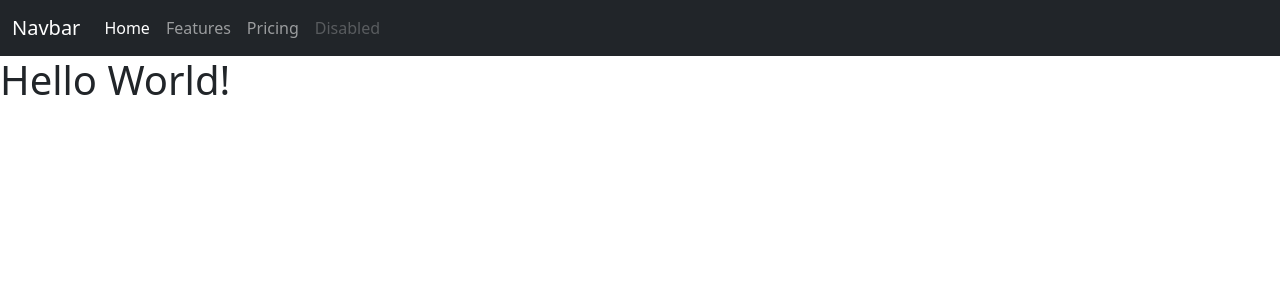
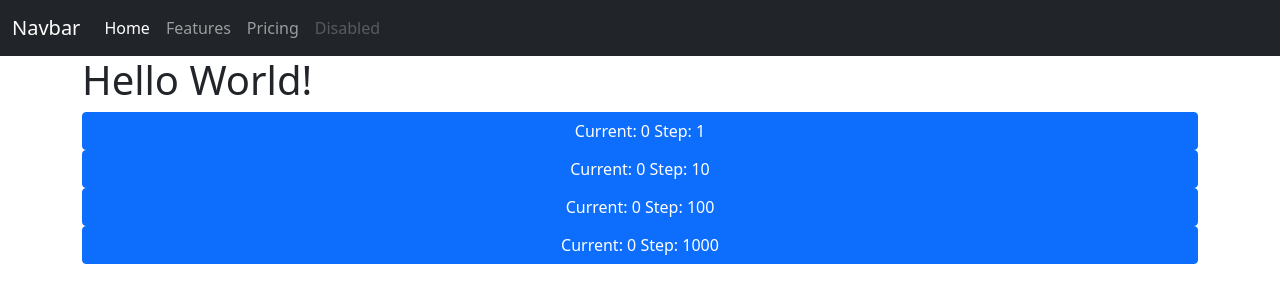
Before and after one commit to bstanton773/kekambas-86_react, a React (Create React App) app: page / in a window 1280 px wide. Shown: the top 302 px of the page. Built offline with nearby package versions, Linux system fonts and the light colour scheme.

Commit message:
Buttons with state and props

```diff
--- a/src/App.js
+++ b/src/App.js
@@ -1,4 +1,5 @@
 import React from 'react';
+import Button from './components/Button';
 import Nav from "./components/Nav";
 
 
@@ -6,7 +7,14 @@ function App(){
     return (
         <>
             <Nav />
-            <h1>Hello World!</h1>
+            <div className='container'>
+                <h1>Hello World!</h1>
+                <Button step={1} />
+                <Button step={10} />
+                <Button step={100} />
+                <Button step={1000} />
+
+            </div>
         </>
     )
 }
--- /dev/null
+++ b/src/components/Button.js
@@ -0,0 +1,24 @@
+import React, { Component } from 'react'
+
+export default class Button extends Component {
+    constructor(props){
+        super(props);
+        console.log('Constructed')
+        this.state = {
+            count: 0
+        }
+    }
+
+    handleClick = () => {
+        console.log(`This button with a step of ${this.props.step} has been clicked!`)
+        let newCount = this.state.count + this.props.step;
+        this.setState({count: newCount})
+    }
+
+    render() {
+        console.log('Rendered')
+        return (
+            <button onClick={this.handleClick} className='btn btn-primary d-block w-100'>Current: {this.state.count} Step: {this.props.step}</button>
+        )
+    }
+}
```
